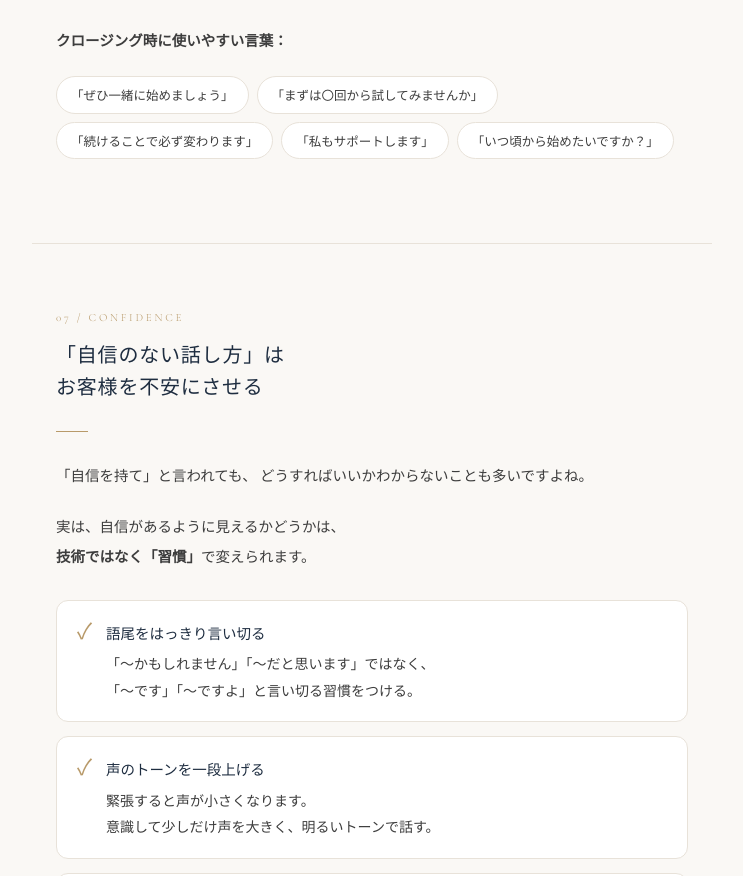
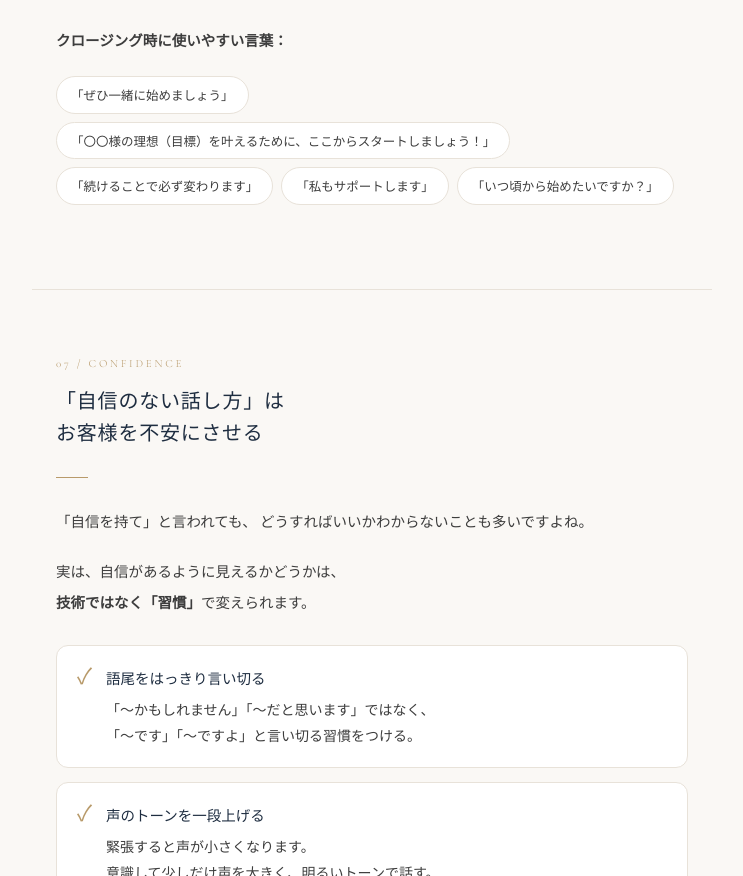
Before and after one commit to syoshijima-glitch/Lime, a plain HTML site: page index (1).html in a window 1280 px wide. Shown: the part 9404-10280 px from the top of the page, without its empty margins (268-1011 px from the left). Drawn offline with nearby package versions, Linux system fonts and the light colour scheme.

Commit message:
Update index (1).html

```diff
--- a/index (1).html
+++ b/index (1).html
@@ -713,7 +713,7 @@
   </div>
   <div class="pill-group">
     <span class="pill">「ぜひ一緒に始めましょう」</span>
-    <span class="pill">「まずは〇回から試してみませんか」</span>
+    <span class="pill">「〇〇様の理想（目標）を叶えるために、ここからスタートしましょう！」</span>
     <span class="pill">「続けることで必ず変わります」</span>
     <span class="pill">「私もサポートします」</span>
     <span class="pill">「いつ頃から始めたいですか？」</span>
```
